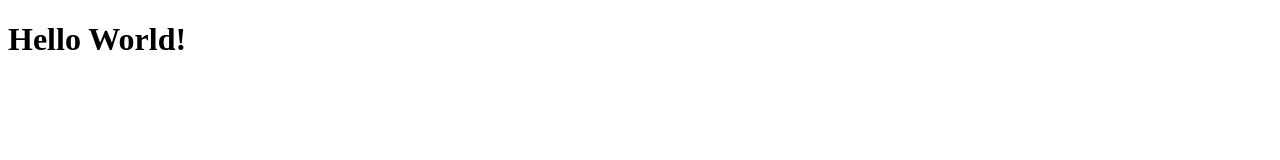
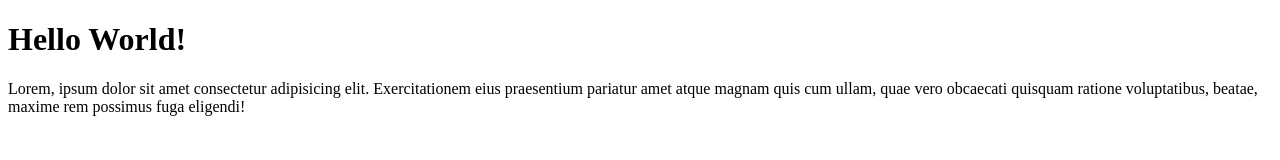
Before and after one commit to fang37/test-github, a plain HTML site: page index.html in a window 1280 px wide. Drawn offline with Linux system fonts and the light colour scheme.

Commit message:
menambahkan paragraph

```diff
--- a/index.html
+++ b/index.html
@@ -8,5 +8,6 @@
 </head>
 <body>
     <h1>Hello World!</h1>
+    <p>Lorem, ipsum dolor sit amet consectetur adipisicing elit. Exercitationem eius praesentium pariatur amet atque magnam quis cum ullam, quae vero obcaecati quisquam ratione voluptatibus, beatae, maxime rem possimus fuga eligendi!</p>
 </body>
 </html>
```
